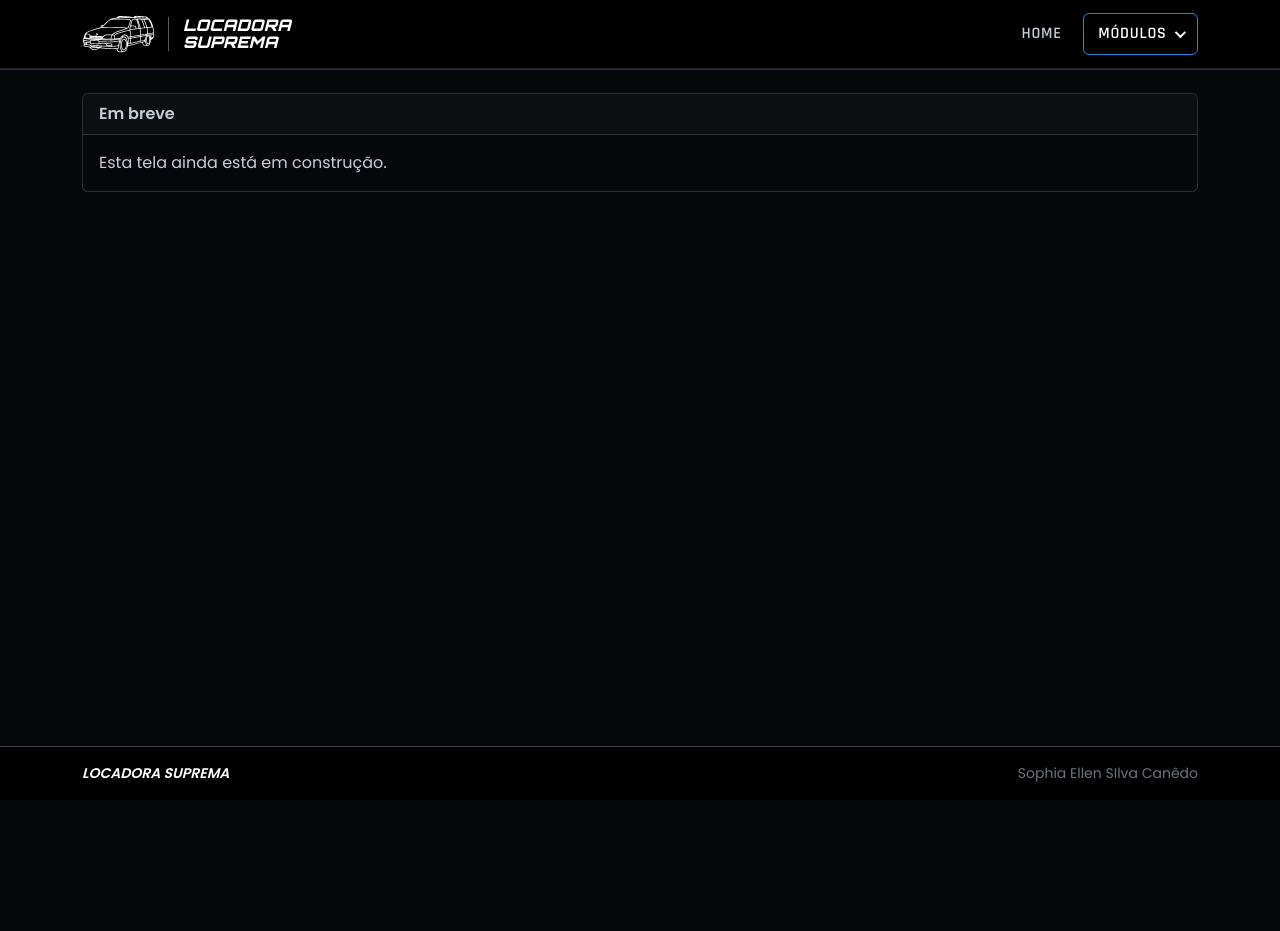
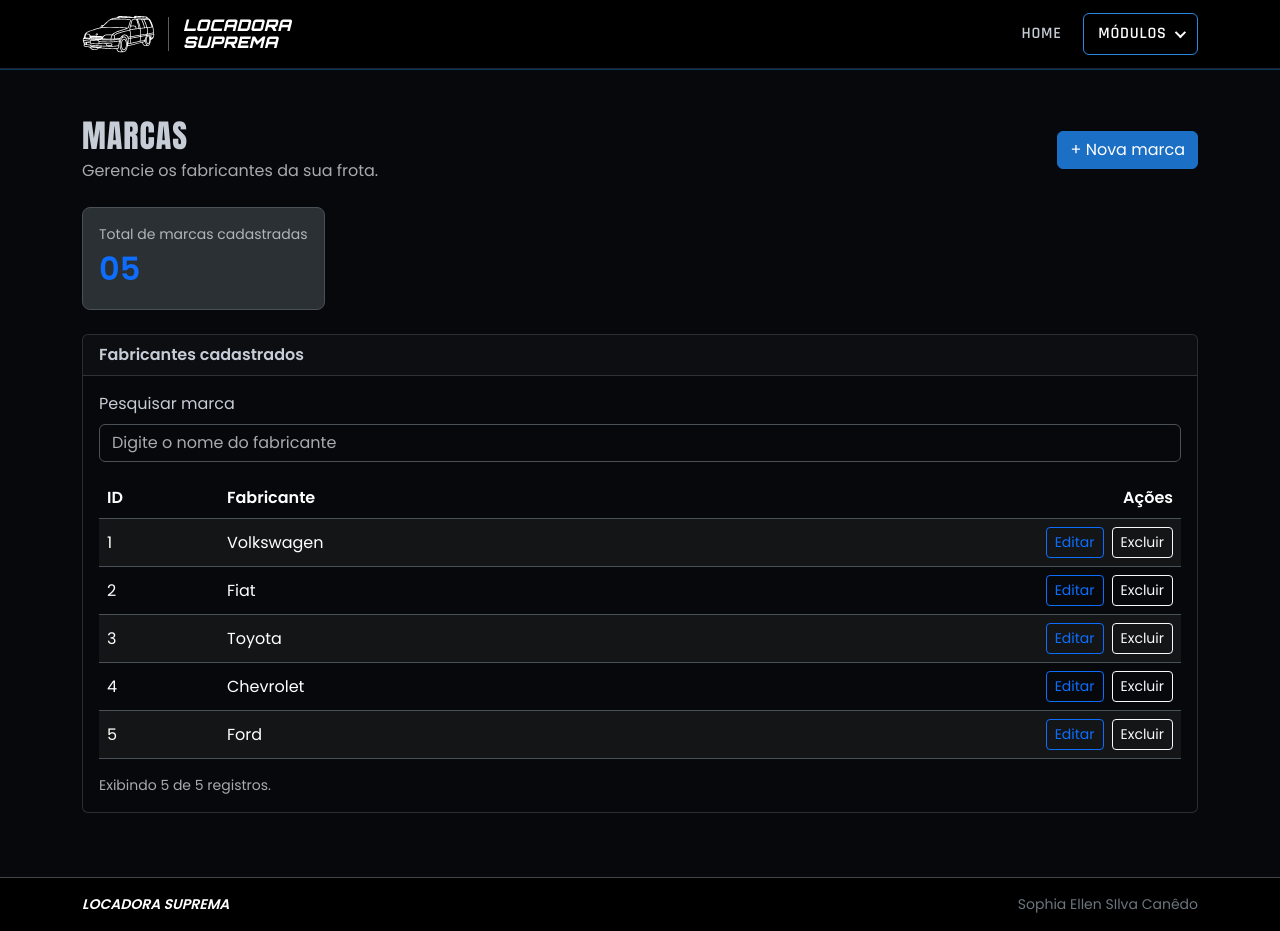
Before and after one commit to sophzll/locadora-veiculos, a React (Vite) app: page /marcas in a window 1280 px wide. Before the commit the page ends 800 px from the top, so only its background shows below. Built offline with nearby package versions, Linux system fonts and the light colour scheme; data requests are answered from the project's data file.

Commit message:
Implementa CRUD de marcas e validação

```diff
--- a/src/App.tsx
+++ b/src/App.tsx
@@ -3,6 +3,8 @@ import { Card } from "./components/Card";
 import { Footer } from "./components/Footer";
 import { Navbar } from "./components/Navbar";
 import { Home } from "./pages/Home";
+import { MarcaList } from "./pages/marcas/MarcaList";
+import { MarcaForm } from "./pages/marcas/MarcaForm";
 import "./base.css";
 
 function EmBreve() {
@@ -22,6 +24,9 @@ export default function App() {
       <main className="flex-grow-1 d-flex flex-column">
         <Routes>
           <Route path="/" element={<Home />} />
+          <Route path="/marcas" element={<MarcaList />} />
+          <Route path="/marcas/novo" element={<MarcaForm />} />
+          <Route path="/marcas/:id/editar" element={<MarcaForm />} />
           <Route path="*" element={<EmBreve />} />
         </Routes>
       </main>
--- a/src/components/Button.tsx
+++ b/src/components/Button.tsx
@@ -1,6 +1,6 @@
 interface ButtonProps {
   label: string;
-  variant?: "primary" | "secondary" | "success" | "danger" | "warning" | "light";
+  variant?: "primary" | "secondary" | "success" | "danger" | "warning" | "light" | "outline-primary" | "outline-light";
   type?: "button" | "submit";
   size?: "sm" | "lg";
   disabled?: boolean;
--- a/src/components/Modal.tsx
+++ b/src/components/Modal.tsx
@@ -31,7 +31,7 @@ export function Modal({
             <div className="modal-body">{children}</div>
             <div className="modal-footer">
               <Button label="Cancelar" variant="secondary" onClick={onClose} />
-              <Button label={confirmLabel} variant="danger" onClick={onConfirm} />
+              <Button label={confirmLabel} variant="outline-light" onClick={onConfirm} />
             </div>
           </div>
         </div>
--- a/src/components/Table.tsx
+++ b/src/components/Table.tsx
@@ -57,7 +57,7 @@ export function Table<T extends { id?: string }>({
                       {onEdit && (
                         <Button
                           label="Editar"
-                          variant="warning"
+                          variant="outline-primary"
                           size="sm"
                           onClick={() => onEdit(item)}
                         />
@@ -65,7 +65,7 @@ export function Table<T extends { id?: string }>({
                       {onDelete && (
                         <Button
                           label="Excluir"
-                          variant="danger"
+                          variant="outline-light"
                           size="sm"
                           onClick={() => onDelete(item)}
                         />
--- /dev/null
+++ b/src/pages/marcas/MarcaForm.tsx
@@ -0,0 +1,64 @@
+import { useEffect, useState, type FormEvent } from "react";
+import { useNavigate, useParams } from "react-router-dom";
+import { Button } from "../../components/Button";
+import { Input } from "../../components/Input";
+import { Card } from "../../components/Card";
+import { Alert } from "../../components/Alert";
+import { marcaInicial, type Marca } from "../../models/Marca";
+import { marcaService } from "../../service/marcaService";
+
+export function MarcaForm() {
+  const { id } = useParams<{ id: string }>();
+  const navigate = useNavigate();
+  const [marca, setMarca] = useState<Marca>({ ...marcaInicial });
+  const [erro, setErro] = useState("");
+  const [erroNome, setErroNome] = useState("");
+  const [carregando, setCarregando] = useState(Boolean(id));
+  const [falhaCarga, setFalhaCarga] = useState(false);
+  const [salvando, setSalvando] = useState(false);
+
+  useEffect(() => {
+    let ativo = true;
+    if (!id) { setMarca({ ...marcaInicial }); setCarregando(false); setFalhaCarga(false); return; }
+    setCarregando(true);
+    setFalhaCarga(false);
+    marcaService.buscarPorId(id).then((dados) => { if (ativo) setMarca(dados); }).catch(() => {
+      if (ativo) { setErro("Não foi possível carregar a marca."); setFalhaCarga(true); }
+    }).finally(() => { if (ativo) setCarregando(false); });
+    return () => { ativo = false; };
+  }, [id]);
+
+  async function salvar(e: FormEvent<HTMLFormElement>) {
+    e.preventDefault();
+    if (salvando || carregando || falhaCarga) return;
+    const nome = marca.nome.trim();
+    if (!nome) { setErroNome("Informe o nome da marca."); return; }
+    setSalvando(true);
+    setErro("");
+    try {
+      if (id) await marcaService.atualizar(id, { ...marca, nome });
+      else await marcaService.criar({ nome });
+      navigate("/marcas", { replace: true, state: { mensagem: id ? "Marca atualizada com sucesso!" : "Marca cadastrada com sucesso!" } });
+    } catch { setErro("Não foi possível salvar a marca. Tente novamente."); }
+    finally { setSalvando(false); }
+  }
+
+  return (
+    <section className="container-xl py-5">
+      <p className="small text-body-secondary mb-3">Home / Frota / Marcas / {id ? "Editar" : "Cadastrar"}</p>
+      <h2 className="mb-4">{id ? "Editar marca" : "Nova marca"}</h2>
+      {erro && <Alert type="danger" message={erro} onClose={() => setErro("")} />}
+      <div className="col-12 col-lg-8 mx-auto">
+        <Card title="Dados do fabricante">
+          {carregando ? <p role="status">Carregando...</p> : <form onSubmit={salvar}>
+            <Input label="Nome da marca" name="nome" value={marca.nome} placeholder="Ex.: Chevrolet" required error={erroNome} disabled={salvando || falhaCarga} onChange={(e) => { setMarca({ ...marca, nome: e.target.value }); setErroNome(""); }} />
+            <div className="d-flex flex-wrap gap-2 mt-4">
+              <Button label={salvando ? "Salvando..." : "Salvar marca"} type="submit" disabled={salvando || falhaCarga} />
+              <Button label="Cancelar" variant="secondary" disabled={salvando} onClick={() => navigate("/marcas")} />
+            </div>
+          </form>}
+        </Card>
+      </div>
+    </section>
+  );
+}
--- /dev/null
+++ b/src/pages/marcas/MarcaList.tsx
@@ -0,0 +1,79 @@
+import { useEffect, useRef, useState } from "react";
+import { useLocation, useNavigate } from "react-router-dom";
+import { Button } from "../../components/Button";
+import { Input } from "../../components/Input";
+import { Table, type Column } from "../../components/Table";
+import { Card } from "../../components/Card";
+import { Alert } from "../../components/Alert";
+import { Modal } from "../../components/Modal";
+import type { Marca } from "../../models/Marca";
+import { marcaService } from "../../service/marcaService";
+import { modeloService } from "../../service/modeloService";
+
+const columns: Column<Marca>[] = [
+  { header: "ID", render: (marca) => marca.id },
+  { header: "Fabricante", render: (marca) => marca.nome },
+];
+
+export function MarcaList() {
+  const navigate = useNavigate();
+  const location = useLocation();
+  const [marcas, setMarcas] = useState<Marca[]>([]);
+  const [pesquisa, setPesquisa] = useState("");
+  const [carregando, setCarregando] = useState(true);
+  const [selecionada, setSelecionada] = useState<Marca | null>(null);
+  const [mensagem, setMensagem] = useState<{ type: "success" | "danger" | "warning"; message: string } | null>(
+    typeof location.state?.mensagem === "string" ? { type: "success", message: location.state.mensagem } : null
+  );
+  const excluindo = useRef(false);
+
+  useEffect(() => {
+    let ativo = true;
+    marcaService.listar().then((dados) => {
+      if (ativo) setMarcas(dados);
+    }).catch(() => {
+      if (ativo) setMensagem({ type: "danger", message: "Não foi possível carregar as marcas." });
+    }).finally(() => { if (ativo) setCarregando(false); });
+    return () => { ativo = false; };
+  }, []);
+
+  async function excluir() {
+    if (!selecionada?.id || excluindo.current) return;
+    const id = selecionada.id;
+    excluindo.current = true;
+    setSelecionada(null);
+    try {
+      const modelos = await modeloService.listar();
+      if (modelos.some((modelo) => modelo.marcaId === id)) {
+        setMensagem({ type: "warning", message: "Esta marca possui modelos vinculados e não pode ser excluída." });
+        return;
+      }
+      await marcaService.excluir(id);
+      setMarcas((anteriores) => anteriores.filter((marca) => marca.id !== id));
+      setMensagem({ type: "success", message: "Marca excluída com sucesso!" });
+    } catch {
+      setMensagem({ type: "danger", message: "Não foi possível excluir a marca." });
+    } finally { excluindo.current = false; }
+  }
+
+  const filtradas = marcas.filter((marca) => marca.nome.toLocaleLowerCase("pt-BR").includes(pesquisa.trim().toLocaleLowerCase("pt-BR")));
+
+  return (
+    <section className="container-xl py-5">
+      <div className="d-flex flex-wrap justify-content-between align-items-center gap-3 mb-4">
+        <div><h2 className="mb-1">Marcas</h2><p className="text-body-secondary mb-0">Gerencie os fabricantes da sua frota.</p></div>
+        <Button label="+ Nova marca" onClick={() => navigate("/marcas/novo")} />
+      </div>
+      {mensagem && <Alert {...mensagem} onClose={() => setMensagem(null)} />}
+      <div className="border rounded-3 p-3 mb-4 bg-body-tertiary d-inline-flex flex-column"><span className="small text-body-secondary">Total de marcas cadastradas</span><strong className="fs-2 text-primary">{String(marcas.length).padStart(2, "0")}</strong></div>
+      <Card title="Fabricantes cadastrados">
+        <Input label="Pesquisar marca" name="pesquisa" value={pesquisa} placeholder="Digite o nome do fabricante" onChange={(e) => setPesquisa(e.target.value)} />
+        {carregando ? <p role="status">Carregando marcas...</p> : <Table columns={columns} data={filtradas} onEdit={(marca) => marca.id && navigate(`/marcas/${marca.id}/editar`)} onDelete={setSelecionada} />}
+        {!carregando && <p className="small text-body-secondary mb-0">Exibindo {filtradas.length} de {marcas.length} registros.</p>}
+      </Card>
+      <Modal show={selecionada !== null} title="Excluir marca" onClose={() => setSelecionada(null)} onConfirm={() => void excluir()} confirmLabel="Excluir">
+        <p className="mb-0">Deseja excluir a marca <strong>{selecionada?.nome}</strong>?</p>
+      </Modal>
+    </section>
+  );
+}
```
